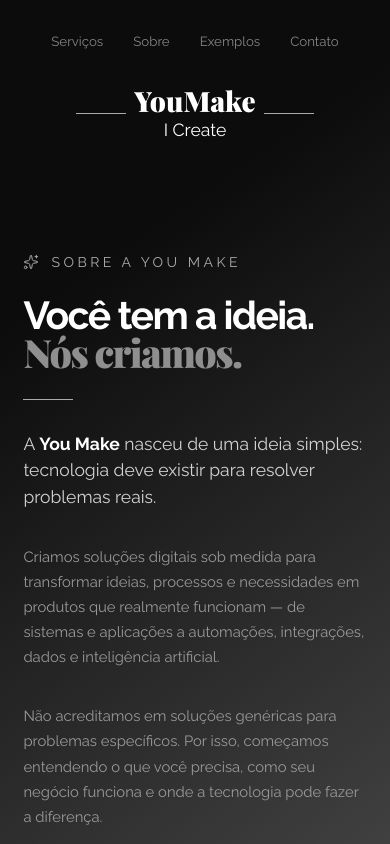
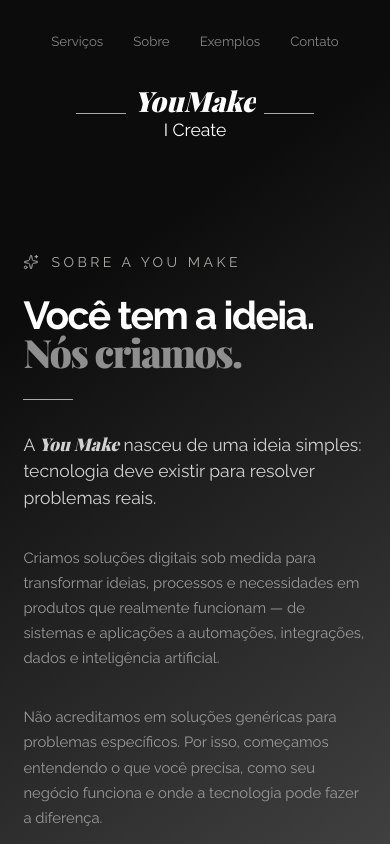
Before and after one commit to yuri342/Meu-portfolio, a Next.js app: page / in a window 390 px wide. Shown: the top 844 px of the page. Built offline with nearby package versions, Linux system fonts and the light colour scheme.

Commit message:
title alter

```diff
--- a/app/about.tsx
+++ b/app/about.tsx
@@ -45,7 +45,7 @@
 
                         A{" "}
 
-                        <strong className="text-white">
+                        <strong className="playfair-display-900-italic">
                             You Make
                         </strong>{" "}
 
--- a/app/aboutme.tsx
+++ b/app/aboutme.tsx
@@ -39,7 +39,7 @@
 
                         <br />
 
-                        <span className="playfair-display-900 text-[#777777]">
+                        <span className="playfair-display-900-italic text-[#777777]">
                             You Make.
                         </span>
 
@@ -300,7 +300,7 @@
 
                         </div>
 
-                        <p className="playfair-display-900 text-[5dvw] sm:text-[3vw] lg:text-[2vw] leading-[1.1] text-[#777777]">
+                        <p className="playfair-display-900-italic text-[5dvw] sm:text-[3vw] lg:text-[2vw] leading-[1.1] text-[#777777]">
 
                             Aprender construindo.
                             <br />
--- a/app/globals.css
+++ b/app/globals.css
@@ -6,11 +6,46 @@
 }
 
 
+.playfair-display-900-italic {
+  font-family: "Playfair Display", serif;
+  font-optical-sizing: auto;
+  font-weight: 900;
+  font-style: italic;
+}
+
 .playfair-display-900 {
   font-family: "Playfair Display", serif;
   font-optical-sizing: auto;
   font-weight: 900;
   font-style: normal;
+}
+
+.playfair-display-700 {
+  font-family: "Playfair Display", serif;
+  font-optical-sizing: auto;
+  font-weight: 700;
+  font-style: normal;
+}
+
+.playfair-display-400 {
+  font-family: "Playfair Display", serif;
+  font-optical-sizing: auto;
+  font-weight: 400;
+  font-style: normal;
+}
+
+.playfair-display-500 {
+  font-family: "Playfair Display", serif;
+  font-optical-sizing: auto;
+  font-weight: 500;
+  font-style: normal;
+}
+
+.playfair-display-800 {
+  font-family: "Playfair Display", serif;
+  font-optical-sizing: auto;
+  font-weight: 800;
+  font-style: italic;
 }
 
 
--- a/app/layout.tsx
+++ b/app/layout.tsx
@@ -5,7 +5,8 @@
 const playfairDisplay = Playfair_Display({
   variable: "--font-playfair-display",
   subsets: ["latin"],
-  weight: ["400", "900"],
+  weight: ["400", "900", "500", "600", "700", "800"],
+  style: ["normal", "italic"]
 });
 
 const raleway = Raleway({
--- a/app/site-header.tsx
+++ b/app/site-header.tsx
@@ -64,7 +64,7 @@
       <span className="md:justify-self-center flex items-center gap-2 md:gap-4 title">
         <div className="lines" />
         <div className="flex flex-col items-center typewriter">
-          <h1 className="text-3xl md:text-4xl playfair-display-900 text-white">YouMake</h1>
+          <h1 className="text-3xl md:text-4xl playfair-display-900-italic text-white">YouMake</h1>
           <h3 className="text-xl md:text-2xl raleway text-white">I Create</h3>
         </div>
         <div className="lines" />
```
